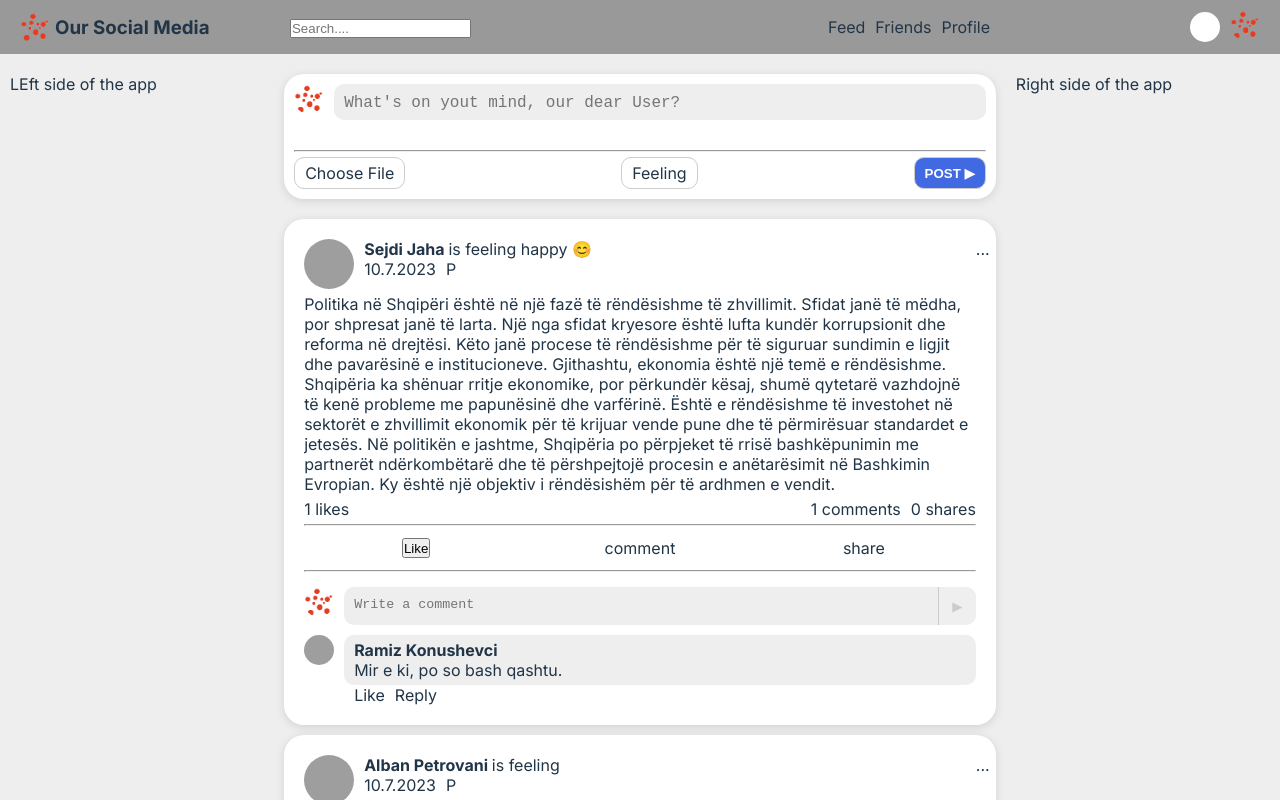
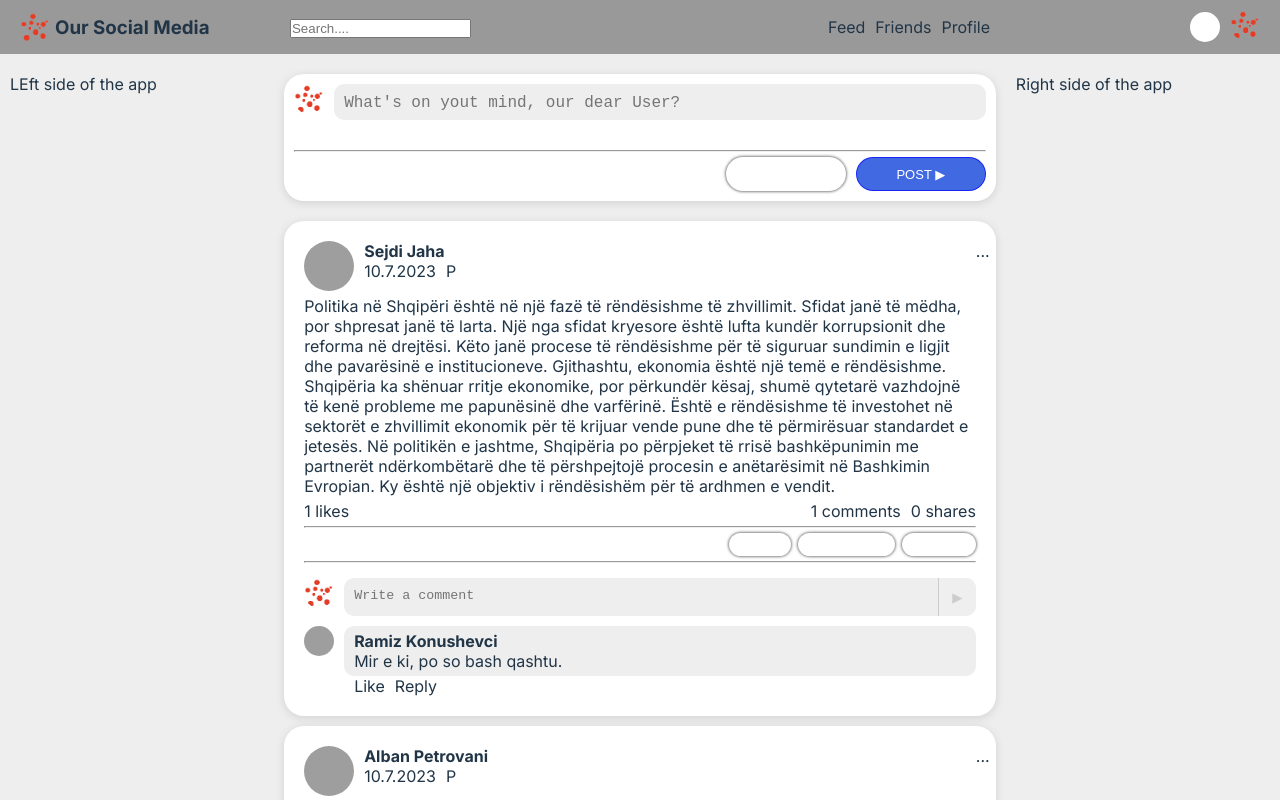
Before and after one commit to teutakk/SocialMediaFrontend, a React (Create React App) app: page /posts in a window 1280 px wide. Shown: the top 800 px of the page. Built offline with nearby package versions, Linux system fonts and the light colour scheme; grey boxes are pictures that could not be loaded; a web font is replaced by a local one.

Commit message:
Feed Buttons styled as in provided design

```diff
--- /dev/null
+++ b/src/components/Button.module.css
@@ -0,0 +1,125 @@
+/* Check if the style is implemented to all buttons */
+/* Colors/Background-color/font/size will be up to date with design */
+/* === Buttons for Like, Comment and Share === */
+.like,
+.comment,
+.share {
+    background-color: transparent;
+    font-size: 13px;
+    height: 23px;
+    box-shadow: 0px 0px 3px 0.5px rgba(0, 0, 0, 0.65);
+    border: none;
+    border-radius: 500px;
+    color: white;
+    cursor: pointer;
+}
+
+.postPosition {
+    display: flex;
+    justify-content: flex-start;
+    align-items: center;
+    max-width: 100%;
+    padding-left: 10px;
+    padding-right: 10px;
+    width: auto;
+}
+
+.innerContent{
+    display: flex;
+    justify-content: flex-start;
+    align-items: center;
+}
+
+.innerContent svg{
+    width: 15px;
+}
+
+.innerContent p {
+    padding-left: 3px;
+}
+
+.dislike{
+    background-color: darkgray;
+    font-size: 12px;
+    border: none;
+    border-radius: 500px;
+    max-width: 100%;
+    padding-left: 10px;
+    padding-right: 10px;
+    width: auto;
+    height: 23px;
+    display: flex;
+    justify-content: flex-start;
+    align-items: center;
+    color: white;
+    cursor: pointer;
+}
+
+.black svg{
+    color: black;
+}
+
+.like:hover,
+.comment:hover,
+.share:hover,
+.post:hover,
+.upload:hover,
+.dislike:hover {
+    box-shadow: 0px 0px 3px 0.5px rgba(0, 0, 0, 0.65) inset;
+}
+
+.like:active,
+.comment:active,
+.share:active,
+.upload:active,
+.dislike:active {
+    transform: translateY(-.6px);
+    background-color: rgba(0, 0, 0, 0.07);
+}
+/* ------------------------------------------------------------------ */
+
+/* === Buttons for Post and Upload Image/Video === */
+.post {
+    height: 34px;
+    background-color: royalblue;
+    border: 1px solid rgba(0, 0, 255, 0.65);
+    color: white;
+    font-size: 13px;
+    padding-left: 10px;
+    padding-right: 10px;
+    width: 130px;
+    border-radius: 500px;
+    display: flex;
+    align-items: center;
+    justify-content: center;
+    cursor: pointer;
+}
+
+.post:active {
+    transform: translateY(-.6px);
+}
+
+.upload {
+    align-self: stretch;
+    height: 34px;
+    background-color: transparent;
+    box-shadow: 0px 0px 3px 0.5px rgba(0, 0, 0, 0.65);
+    color: white;
+    font-size: 13px;
+    padding-left: 10px;
+    padding-right: 10px;
+    border: none;
+    border-radius: 500px;
+    display: flex;
+    align-items: center;
+    justify-content: center;
+    cursor: pointer;
+}
+
+.uploadSvg {
+    font-size: 15px;
+    padding-right: 6px;
+    color: white;
+}
+
+/* ----------------------------------------------------------- */
--- a/src/components/LikeButton.js
+++ b/src/components/LikeButton.js
@@ -1,6 +1,8 @@
 import React, { useState } from "react";
 import { useDispatch } from "react-redux";
 import { dislikePost, likePost } from "../store/slices/postsSlice";
+import button from "./Button.module.css";
+// import button from "./Button.module.css";
 
 const LikeButton = ({ post }) => {
   const dispatch = useDispatch();
@@ -26,28 +28,52 @@ const LikeButton = ({ post }) => {
   };
 
   return (
-    <div className="like-btn">
-      <button onClick={handleLikes}>
-        {isLiked
-          ? // <svg
-            //   xmlns="http://www.w3.org/2000/svg"
-            //   height="1em"
-            //   viewBox="0 0 512 512"
-            // >
-            //   <path d="M47.6 300.4L228.3 469.1c7.5 7 17.4 10.9 27.7 10.9s20.2-3.9 27.7-10.9L464.4 300.4c30.4-28.3 47.6-68 47.6-109.5v-5.8c0-69.9-50.5-129.5-119.4-141C347 36.5 300.6 51.4 268 84L256 96 244 84c-32.6-32.6-79-47.5-124.6-39.9C50.5 55.6 0 115.2 0 185.1v5.8c0 41.5 17.2 81.2 47.6 109.5z" />
-            // </svg>
-            "Liked"
-          : // <svg
-            //   xmlns="http://www.w3.org/2000/svg"
-            //   height="1em"
-            //   viewBox="0 0 512 512"
-            // >
-            //   <path d="M225.8 468.2l-2.5-2.3L48.1 303.2C17.4 274.7 0 234.7 0 192.8v-3.3c0-70.4 50-130.8 119.2-144C158.6 37.9 198.9 47 231 69.6c9 6.4 17.4 13.8 25 22.3c4.2-4.8 8.7-9.2 13.5-13.3c3.7-3.2 7.5-6.2 11.5-9c0 0 0 0 0 0C313.1 47 353.4 37.9 392.8 45.4C462 58.6 512 119.1 512 189.5v3.3c0 41.9-17.4 81.9-48.1 110.4L288.7 465.9l-2.5 2.3c-8.2 7.6-19 11.9-30.2 11.9s-22-4.2-30.2-11.9zM239.1 145c-.4-.3-.7-.7-1-1.1l-17.8-20c0 0-.1-.1-.1-.1c0 0 0 0 0 0c-23.1-25.9-58-37.7-92-31.2C81.6 101.5 48 142.1 48 189.5v3.3c0 28.5 11.9 55.8 32.8 75.2L256 430.7 431.2 268c20.9-19.4 32.8-46.7 32.8-75.2v-3.3c0-47.3-33.6-88-80.1-96.9c-34-6.5-69 5.4-92 31.2c0 0 0 0-.1 .1s0 0-.1 .1l-17.8 20c-.3 .4-.7 .7-1 1.1c-4.5 4.5-10.6 7-16.9 7s-12.4-2.5-16.9-7z" />
-            // </svg>
-            "Like"}
-      </button>
-      {/* <p>{post.likes.length} likes</p> */}
-    </div>
+    <button
+      onClick={handleLikes}
+      className={`${isLiked ? button.dislike : button.like} ${
+        button.postPosition
+      }`}
+    >
+      {isLiked ? (
+        <div className={`${button.innerContent} ${button.black}`}>
+          <svg
+            xmlns="http://www.w3.org/2000/svg"
+            width="24"
+            height="24"
+            viewBox="0 0 24 24"
+          >
+            <g fill="currentColor">
+              <path d="m20.27 16.265l.705-4.08a1.666 1.666 0 0 0-1.64-1.95h-5.181a.833.833 0 0 1-.822-.969l.663-4.045a4.783 4.783 0 0 0-.09-1.973a1.635 1.635 0 0 0-1.092-1.137l-.145-.047a1.346 1.346 0 0 0-.994.068c-.34.164-.588.463-.68.818l-.476 1.834a7.628 7.628 0 0 1-.656 1.679c-.415.777-1.057 1.4-1.725 1.975l-1.439 1.24a1.67 1.67 0 0 0-.572 1.406l.812 9.393A1.666 1.666 0 0 0 8.597 22h4.648c3.482 0 6.453-2.426 7.025-5.735Z" />
+              <path
+                fill-rule="evenodd"
+                d="M2.968 9.485a.75.75 0 0 1 .78.685l.97 11.236a1.237 1.237 0 1 1-2.468.107V10.234a.75.75 0 0 1 .718-.749Z"
+                clip-rule="evenodd"
+              />
+            </g>
+          </svg>
+          <p>Liked</p>
+        </div>
+      ) : (
+        <div className={button.innerContent}>
+          <svg
+            xmlns="http://www.w3.org/2000/svg"
+            width="24"
+            height="24"
+            viewBox="0 0 24 24"
+          >
+            <g fill="currentColor">
+              <path d="m20.27 16.265l.705-4.08a1.666 1.666 0 0 0-1.64-1.95h-5.181a.833.833 0 0 1-.822-.969l.663-4.045a4.783 4.783 0 0 0-.09-1.973a1.635 1.635 0 0 0-1.092-1.137l-.145-.047a1.346 1.346 0 0 0-.994.068c-.34.164-.588.463-.68.818l-.476 1.834a7.628 7.628 0 0 1-.656 1.679c-.415.777-1.057 1.4-1.725 1.975l-1.439 1.24a1.67 1.67 0 0 0-.572 1.406l.812 9.393A1.666 1.666 0 0 0 8.597 22h4.648c3.482 0 6.453-2.426 7.025-5.735Z" />
+              <path
+                fill-rule="evenodd"
+                d="M2.968 9.485a.75.75 0 0 1 .78.685l.97 11.236a1.237 1.237 0 1 1-2.468.107V10.234a.75.75 0 0 1 .718-.749Z"
+                clip-rule="evenodd"
+              />
+            </g>
+          </svg>
+          <p>Like</p>
+        </div>
+      )}
+    </button>
   );
 };
 
--- a/src/components/posts/CreatePost.js
+++ b/src/components/posts/CreatePost.js
@@ -5,12 +5,13 @@ import logo from "../../assets/images/starlabs.png";
 import { useDispatch } from "react-redux";
 import { createPost } from "../../store/slices/postsSlice";
 import PostImagePreviewer from "./PostImagePreviewer";
+import button from "../Button.module.css";
 
 const CreatePost = () => {
   const dispatch = useDispatch();
   const [imagePreviews, setImagePreviews] = useState([]);
   const [postText, setPostText] = useState("");
-  const [showEmotions, setShowEmotions] = useState(false);
+  // const [showEmotions, setShowEmotions] = useState(false);
   const [selectedImages, setSelectedImages] = useState([]);
 
   // function to increase the height of the textbox
@@ -21,9 +22,9 @@ const CreatePost = () => {
   };
 
   // function to toggle Feeling button
-  const handleShowEmotions = () => {
-    setShowEmotions((emotion) => !emotion);
-  };
+  // const handleShowEmotions = () => {
+  //   setShowEmotions((emotion) => !emotion);
+  // };
 
   // submt handler when form gets submitted
   const handleSubmit = (event) => {
@@ -82,8 +83,23 @@ const CreatePost = () => {
       )}
       <hr />
       <div className={classes.Actions}>
-        <label className={classes.ChooseImg} htmlFor="upload-image">
-          Choose File
+        <label className={button.upload} htmlFor="upload-image">
+          <svg
+            xmlns="http://www.w3.org/2000/svg"
+            width="24"
+            height="24"
+            viewBox="0 0 24 24"
+            className={button.uploadSvg}
+          >
+            <g fill="none" fill-rule="evenodd">
+              <path d="M24 0v24H0V0h24ZM12.593 23.258l-.011.002l-.071.035l-.02.004l-.014-.004l-.071-.035c-.01-.004-.019-.001-.024.005l-.004.01l-.017.428l.005.02l.01.013l.104.074l.015.004l.012-.004l.104-.074l.012-.016l.004-.017l-.017-.427c-.002-.01-.009-.017-.017-.018Zm.265-.113l-.013.002l-.185.093l-.01.01l-.003.011l.018.43l.005.012l.008.007l.201.093c.012.004.023 0 .029-.008l.004-.014l-.034-.614c-.003-.012-.01-.02-.02-.022Zm-.715.002a.023.023 0 0 0-.027.006l-.006.014l-.034.614c0 .012.007.02.017.024l.015-.002l.201-.093l.01-.008l.004-.011l.017-.43l-.003-.012l-.01-.01l-.184-.092Z" />
+              <path
+                fill="currentColor"
+                d="M5 3a1 1 0 0 1 1-1h12a1 1 0 1 1 0 2H6a1 1 0 0 1-1-1Zm0 2a2 2 0 0 0-2 2v12a2 2 0 0 0 2 2h14a2 2 0 0 0 2-2V7a2 2 0 0 0-2-2H5Zm14 8.686V7H5v12h.929l8.308-8.309a1.25 1.25 0 0 1 1.768 0L19 13.686ZM8.5 12a1.5 1.5 0 1 0 0-3a1.5 1.5 0 0 0 0 3Z"
+              />
+            </g>
+          </svg>
+          Photo/Video
         </label>
         <input
           onChange={handleFileInputChange}
@@ -93,7 +109,7 @@ const CreatePost = () => {
           accept="images/*"
           multiple
         />
-        <div className={classes.Feelings}>
+        {/* <div className={classes.Feelings}>
           <p onClick={handleShowEmotions} className={classes.FeelingsButton}>
             Feeling
           </p>
@@ -107,8 +123,8 @@ const CreatePost = () => {
             <div>Exited</div>
             <div>Thrilled</div>
           </div>
-        </div>
-        <button className={classes.PostButton} type="submit">
+        </div> */}
+        <button className={button.post} type="submit">
           POST ▶
         </button>
       </div>
--- a/src/components/posts/CreatePost.module.css
+++ b/src/components/posts/CreatePost.module.css
@@ -30,27 +30,28 @@
   overflow: hidden;
 }
 
-.PostButton {
+/* .PostButton {
   align-self: stretch;
   background-color: royalblue;
   color: white;
   font-weight: bold;
   padding: 5px 10px;
-  /* background-color: transparent; */
+  background-color: transparent;
   border: 1px solid #ccc;
   border-radius: 10px;
   display: flex;
   align-items: center;
   justify-content: center;
-}
+} */
 
 .Actions {
   display: flex;
-  align-items: center;
-  justify-content: space-between;
+  justify-content: flex-end;
+  max-width: 100%;
+  gap: 10px;
 }
 
-.Feeling {
+/* .Feeling {
   display: none;
 }
 
@@ -68,15 +69,15 @@
   padding: 10px;
   border-radius: 10px;
   box-shadow: rgba(99, 99, 99, 0.2) 0px 2px 8px 0px;
-}
+} */
 
-.ChooseImg,
+/* .ChooseImg,
 .Feelings {
   border: 1px solid #ccc;
   border-radius: 10px;
   padding: 5px 10px;
   cursor: pointer;
-}
+} */
 
 @media (prefers-color-scheme: dark) {
   .CreatePost {
--- a/src/components/posts/PostActions.js
+++ b/src/components/posts/PostActions.js
@@ -1,13 +1,46 @@
 import React from "react";
+import LikeButton from "../LikeButton";
+import button from "../Button.module.css";
 import classes from "./PostActions.module.css";
-import LikeButton from "../LikeButton";
 
 const PostActions = ({ post }) => {
   return (
     <div className={classes.PostActions}>
       <LikeButton post={post} />
-      <div className="comment">comment</div>
-      <div className="share">share</div>
+      <div className={`${button.comment} ${button.postPosition}`}>
+        <div className={button.innerContent}>
+          <svg
+            xmlns="http://www.w3.org/2000/svg"
+            width="24"
+            height="24"
+            viewBox="0 0 24 24"
+          >
+            <path
+              fill="currentColor"
+              fill-rule="evenodd"
+              d="M2 12C2 6.477 6.477 2 12 2s10 4.477 10 10s-4.477 10-10 10a9.966 9.966 0 0 1-4.262-.951l-4.537.93a1 1 0 0 1-1.18-1.18l.93-4.537A9.965 9.965 0 0 1 2 12Zm10-4a1 1 0 0 1 1 1v2h2a1 1 0 1 1 0 2h-2v2a1 1 0 1 1-2 0v-2H9a1 1 0 1 1 0-2h2V9a1 1 0 0 1 1-1Z"
+              clip-rule="evenodd"
+            />
+          </svg>
+          <p>Comment</p>
+        </div>
+      </div>
+      <div className={`${button.share} ${button.postPosition}`}>
+        <div className={button.innerContent}>
+          <svg
+            xmlns="http://www.w3.org/2000/svg"
+            width="80"
+            height="80"
+            viewBox="0 0 24 24"
+          >
+            <path
+              fill="currentColor"
+              d="m21 12l-7-7v4C7 10 4 15 3 20c2.5-3.5 6-5.1 11-5.1V19l7-7Z"
+            />
+          </svg>
+          <p>Share</p>
+        </div>
+      </div>
     </div>
   );
 };
--- a/src/components/posts/PostActions.module.css
+++ b/src/components/posts/PostActions.module.css
@@ -1,23 +1,6 @@
 .PostActions {
   display: flex;
-  justify-content: space-between;
+  justify-content: flex-end;
+  max-width: 100%;
+  gap: 7px;
 }
-
-.PostActions div {
-  flex: 1;
-  display: flex;
-  justify-content: center;
-  padding: 7px 0;
-  cursor: pointer;
-  border-radius: 5px;
-}
-
-.PostActions div:hover {
-  background-color: #eee;
-}
-
-@media (prefers-color-scheme: dark) {
-  .PostActions div:hover {
-    background-color: var(--color-grey-dark-3);
-  }
-}
--- a/src/components/posts/PostHeader.js
+++ b/src/components/posts/PostHeader.js
@@ -19,7 +19,7 @@ const PostHeader = ({ post }) => {
         <div className={classes["user-and-date-posted"]}>
           <p>
             <strong>{post.userFullName} </strong>
-            is feeling {post.isFeeling}
+            {/* is feeling {post.isFeeling} */}
           </p>
           <div className={classes["date-and-privacy"]}>
             <span>10.7.2023</span>
```
